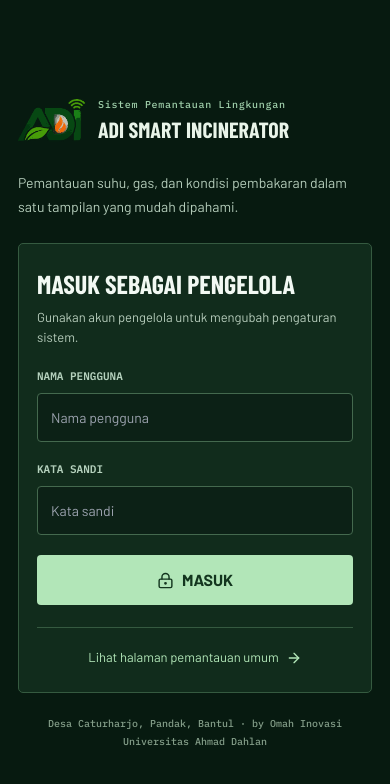
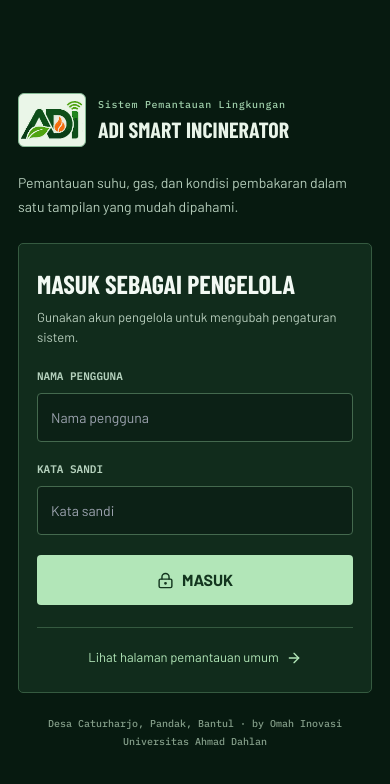
Before and after one commit to jrcoreid-repo/IoT_Incenerator_2026, a Next.js app: page /login in a window 390 px wide. Shown: the top 784 px of the page. Built offline with nearby package versions, Linux system fonts and the light colour scheme; a web font is replaced by a local one.

Commit message:
style: protect supplied green logo contrast with light emblem tiles

```diff
--- a/app/globals.css
+++ b/app/globals.css
@@ -388,3 +388,21 @@ button:focus-visible,a:focus-visible,summary:focus-visible {outline:2px solid va
   .mobile-brand span {font-size:16px;}
   .topbar-heading h1 {font-size:26px;}
 }
+
+/* Light emblem tile preserves contrast for the original dark-green artwork. */
+.brand-logo,.login-simple-mark {
+  background:#eaf6e8;
+  border:1px solid #85b994;
+  border-radius:6px;
+  padding:3px;
+  overflow:hidden;
+}
+.mobile-brand img {
+  background:#eaf6e8;
+  border:1px solid #85b994;
+  border-radius:5px;
+  padding:3px;
+}
+@media(max-width:550px) {
+  .brand-logo,.login-simple-mark {padding:2px;}
+}
```
